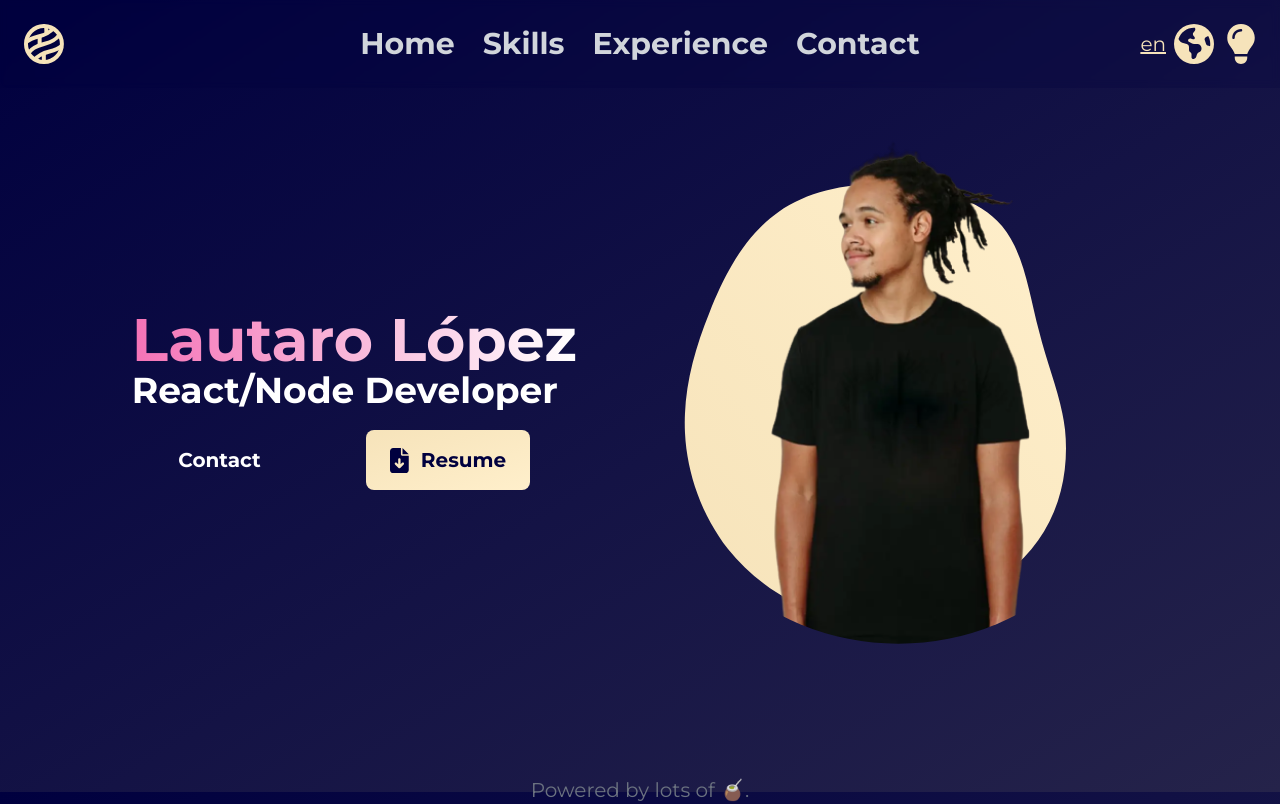
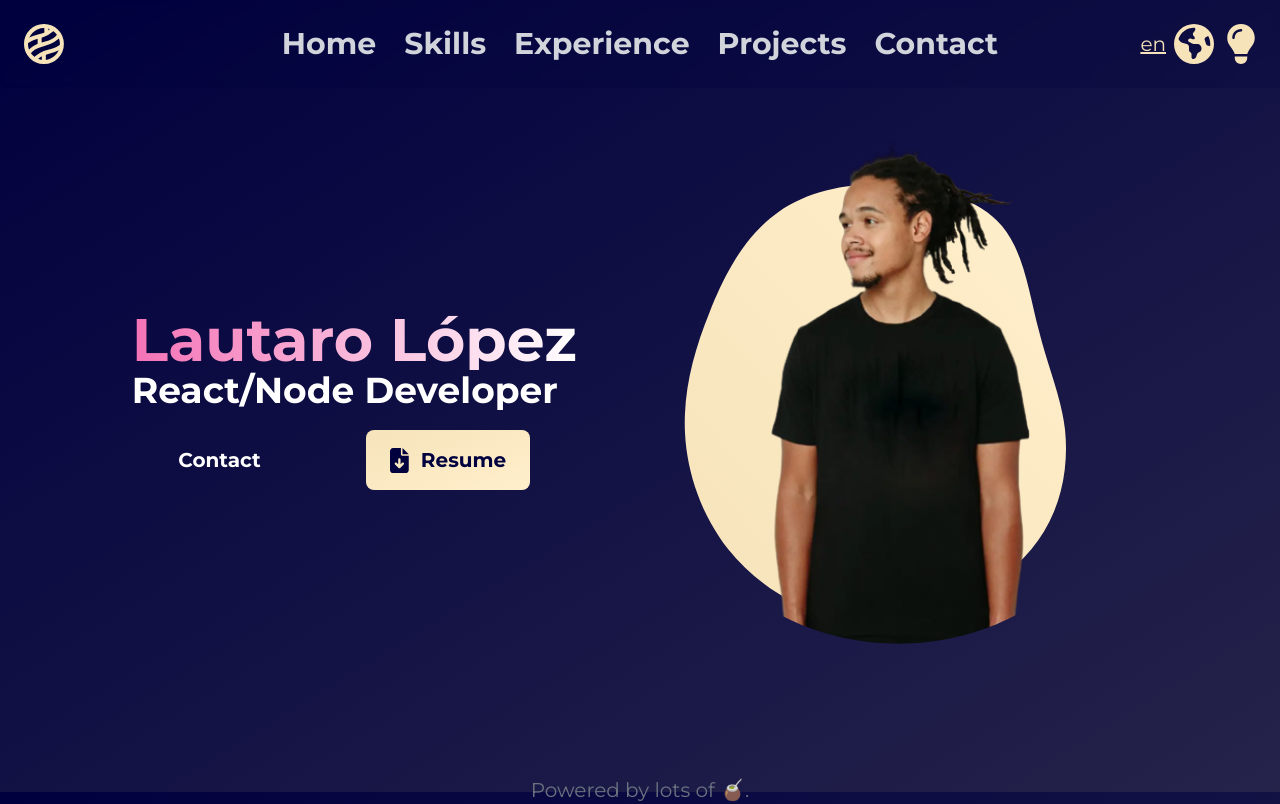
Before and after one commit to lautarolopez/portfolio, a Next.js app: page / in a window 1280 px wide. Built offline with nearby package versions, Linux system fonts and the light colour scheme.

Commit message:
added projects section

```diff
--- a/src/app/page.tsx
+++ b/src/app/page.tsx
@@ -2,6 +2,7 @@ import LandingSection from '@/sections/LandingSection';
 import SkillsSection from '@/sections/SkillsSection';
 import ExperienceSection from '@/sections/ExperienceSection';
 import ContactSection from '@/sections/ContactSection';
+import ProjectsSection from '@/sections/ProjectsSection';
 
 export default function Home() {
   return (
@@ -9,6 +10,7 @@ export default function Home() {
       <LandingSection />
       <SkillsSection />
       <ExperienceSection />
+      <ProjectsSection />
       <ContactSection />
     </main>
   );
--- a/src/components/DynamicTitle/index.tsx
+++ b/src/components/DynamicTitle/index.tsx
@@ -3,7 +3,7 @@ import { useLang } from '@/contexts/LangContext';
 import content from '@/content.json';
 
 type Props = {
-  section: 'skills' | 'experience' | 'contact';
+  section: 'skills' | 'experience' | 'contact' | 'projects';
 };
 
 export default function DynamicTitle({ section }: Props) {
--- /dev/null
+++ b/src/components/ProjectsShowcase/index.tsx
@@ -0,0 +1,48 @@
+'use client';
+import Image from 'next/image';
+import content from '@/content.json';
+import { useLang } from '@/contexts/LangContext';
+
+const { projects } = content;
+
+export default function ProjectsShowcase() {
+  const { lang } = useLang();
+
+  return (
+    <article className='flex w-full min-w-full flex-col justify-center px-6 py-20 md:flex-row'>
+      <span className='group relative flex flex-row justify-start gap-3 pb-7 md:flex-col md:items-end md:pb-0 md:pr-10'>
+        <Image
+          src={projects.cat.image}
+          alt='projects'
+          width={300}
+          height={169}
+          className='rounded-xl transition-all duration-500 ease-in-out group-hover:grayscale'
+        />
+        <span className='absolute left-0 top-0 z-50 flex h-[169px] w-[300px] items-center justify-center rounded-xl bg-black/50 text-3xl text-white opacity-0 backdrop-blur-sm transition-all duration-500 ease-in-out group-hover:opacity-100'>
+          <a href={projects.cat.link} target='blank'>
+            {projects.cat.hoverText[lang]}
+          </a>
+        </span>
+      </span>
+      <span className='min-h-[400px] w-full md:w-4/5 md:max-w-2xl'>
+        <span className='text-xl font-bold text-primary-dark dark:text-primary-light'>
+          {projects.cat.title[lang]} | {projects.cat.year}
+        </span>
+
+        <p className='pb-4 text-lg text-slate-700 dark:text-slate-300'>
+          {projects.cat.description[lang]}
+        </p>
+        <span className='flex flex-wrap gap-3'>
+          {projects.cat.technologies.map((technology) => (
+            <span
+              key={`${technology}_cat`}
+              className='rounded-full border-2 border-solid border-primary-dark px-2 py-1 font-bold text-primary-dark dark:border-primary-light dark:text-primary-light'
+            >
+              {technology}
+            </span>
+          ))}
+        </span>
+      </span>
+    </article>
+  );
+}
--- a/src/content.json
+++ b/src/content.json
@@ -21,6 +21,13 @@
           "es": "Experiencia"
         },
         "href": "#experience"
+      },
+      {
+        "name": {
+          "en": "Projects",
+          "es": "Proyectos"
+        },
+        "href": "#projects"
       },
       {
         "name": {
@@ -204,5 +211,29 @@
         }
       }
     }
+  },
+  "projects": {
+    "title": {
+      "en": "Projects",
+      "es": "Proyectos"
+    },
+    "cat": {
+      "title": {
+        "en": "CAT Filmmaker",
+        "es": "CAT Filmmaker"
+      },
+      "year": 2021,
+      "technologies": ["React", "Next.js", "Sanity", "Node", "Figma"],
+      "image": "/images/catfilmmaker.webp",
+      "link": "https://catfilmmaker.com",
+      "hoverText": {
+        "en": "View",
+        "es": "Ver"
+      },
+      "description": {
+        "en": "Portfolio for a wedding photographer and filmmaker, with a respective dashboard to handle content. I transformed client needs into a beautiful design and implemented it into code with its functionality.",
+        "es": "Portfolio para un fotógrafo y cineasta de bodas, con su respectivo panel para manejar el contenido. Transformé las necesidades del cliente en un hermoso diseño y lo implementé en código con su funcionalidad."
+      }
+    }
   }
 }
--- /dev/null
+++ b/src/sections/ProjectsSection/index.tsx
@@ -0,0 +1,14 @@
+import DynamicTitle from '@/components/DynamicTitle';
+import ProjectsShowcase from '@/components/ProjectsShowcase';
+
+export default function ProjectsSection() {
+  return (
+    <section
+      id='projects'
+      className='flex min-h-screen w-full snap-start flex-col items-center justify-center md:pt-32 lg:pt-0 xl:scroll-m-28'
+    >
+      <DynamicTitle section='projects' />
+      <ProjectsShowcase />
+    </section>
+  );
+}
```
Also changed, not shown: public/images/catfilmmaker.webp (added).
